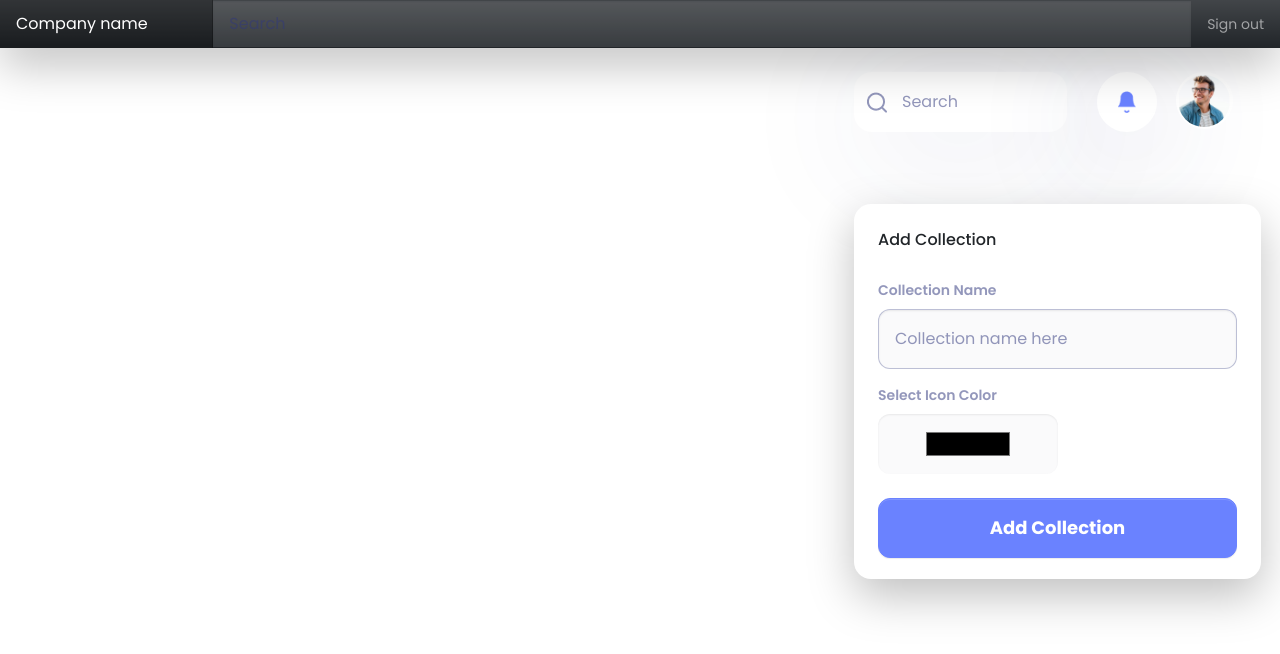
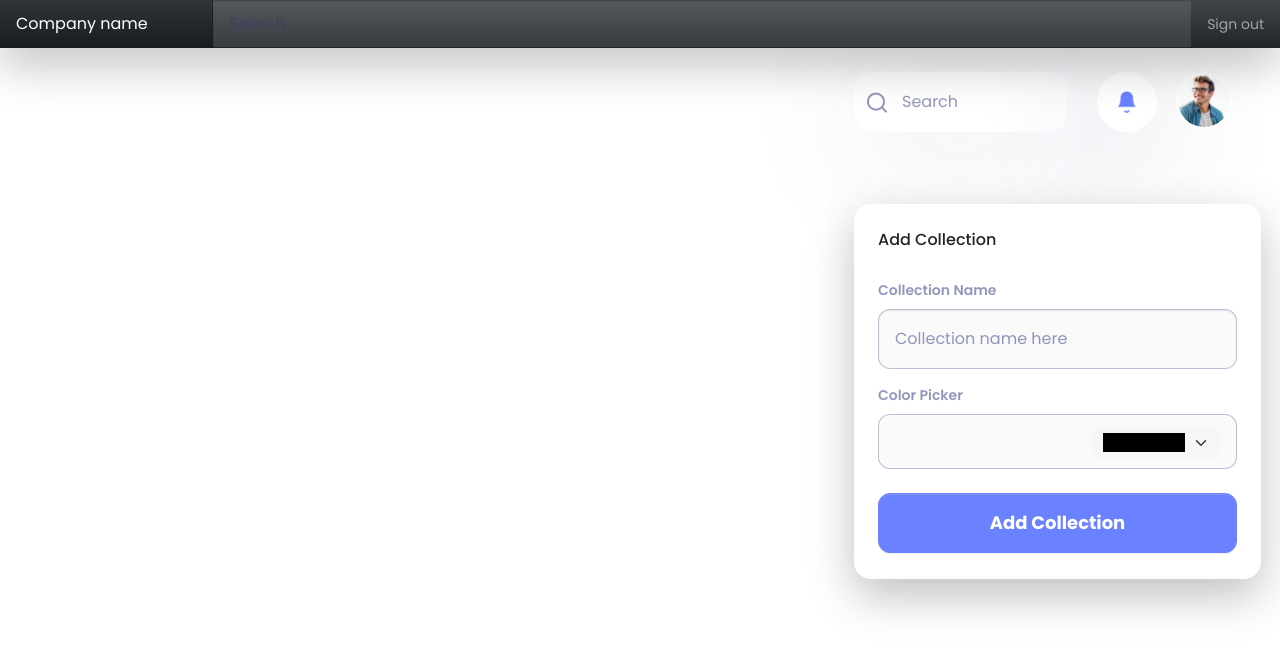
Before and after one commit to kavindu25/frontend-training-avantrio, a React (Create React App) app in the folder webapp/: page /app in a window 1280 px wide. Shown: the top 654 px of the page. Built offline with nearby package versions, Linux system fonts and the light colour scheme.

Commit message:
fix: fixed color selector

```diff
--- a/webapp/src/components/cards/AddCollectionCard.jsx
+++ b/webapp/src/components/cards/AddCollectionCard.jsx
@@ -1,5 +1,5 @@
 import React from "react";
-import { Form, SubmitButton, TextField } from "../forms";
+import { Form, SubmitButton, TextField, ColorPicker } from "../forms";
 import "./card.scss";
 
 export default function AddCollectionCard() {
@@ -19,13 +19,7 @@ export default function AddCollectionCard() {
             />
           </div>
           <div className="py-2">
-            <TextField
-              name="color"
-              label="Select Icon Color"
-              placeholder={"Select a colour"}
-              type="color"
-              inputClass="form-control-lg px-5"
-            />
+            <ColorPicker />
           </div>
           <div className="py-3">
             <SubmitButton size={"lg"} name={"Add Collection"} />
--- a/webapp/src/components/forms/ColorPicker.jsx
+++ b/webapp/src/components/forms/ColorPicker.jsx
@@ -1,15 +1,25 @@
 import React from "react";
 import { useField } from "formik";
 
-export default function ColorPicker(name) {
+export default function ColorPicker() {
   return (
-    <div>
-      <label>Color Picker</label>
-      <input
-        className="form-control"
-        placeholder="selec a color..."
-        type={"color"}
-      ></input>
+    <div className="color-picker">
+      <p className="para2 color-picker-label mb-2">Color Picker</p>
+      <div className="color-picker-input-wrapper">
+        <input
+          type="color"
+          className="form-select color-selector"
+          list="colors"
+        />
+        <datalist id="colors">
+          <option>#BC45A2</option>
+          <option>#E16347</option>
+          <option>#52A944</option>
+          <option>#FFF8B9</option>
+          <option>#5698B5</option>
+          <option>#B9BCFF</option>
+        </datalist>
+      </div>
     </div>
   );
 }
--- a/webapp/src/components/forms/index.js
+++ b/webapp/src/components/forms/index.js
@@ -6,3 +6,4 @@ export { default as SearchableSelect } from "./SearchableSelect";
 export { default as Select } from "./Select";
 export { default as SubmitButton } from "./SubmitButton";
 export { default as TextField } from "./TextField";
+export { default as ColorPicker } from "./ColorPicker";
--- a/webapp/src/custom.scss
+++ b/webapp/src/custom.scss
@@ -162,6 +162,35 @@ input[type="color"] {
   border: none;
 }
 
+// color picker
+.color-picker {
+  .color-picker-label {
+    color:#30387D85;
+    font-weight: 600;
+
+  }
+
+  .color-picker-input-wrapper {
+    position: relative;
+    width: 359px;
+    height: 55px;
+    background: rgba(226, 226, 230, 0.18);
+    border: 1px solid rgba(48, 56, 125, 0.32);
+    border-radius: 12px;
+
+    .color-selector{
+      position: absolute;
+      top: 12px;
+      right: 15px;
+      width: 130px;
+      height: 31px;
+      box-shadow: none;
+
+    }
+  }
+}
+
+
 //icons
 
 .icon-type-1 {
@@ -292,8 +321,8 @@ input[type="color"] {
 
   .dot-menu {
     border: none;
-    background-color: #FFFFFF;
-    color: #D1D1D1;
+    background-color: #ffffff;
+    color: #d1d1d1;
     top: 3px;
     right: 15px;
   }
@@ -308,7 +337,7 @@ input[type="color"] {
 // collection-grid
 .collection-grid {
   .collection-grid-title {
-    color: #30387DB0;
+    color: #30387db0;
   }
 
   .horizontal-line {
@@ -372,8 +401,8 @@ input[type="color"] {
 
   .dot-menu {
     border: none;
-    background-color: #FFFFFF;
-    color: #D1D1D1;
+    background-color: #ffffff;
+    color: #d1d1d1;
     top: 28px;
     right: 80px;
   }
@@ -395,7 +424,6 @@ input[type="color"] {
       width: 210px;
     }
   }
-
 }
 
 //modals
--- a/webapp/src/variables.scss
+++ b/webapp/src/variables.scss
@@ -58,6 +58,9 @@ $input-padding-y-lg: 1.125rem;
 $input-font-size-lg: 1rem;
 $input-border-radius-lg: 12px;
 
+// form select
+
+
 // box shadow
 $box-shadow: 0px 17px 46px rgba(0, 0, 0, 0.25);
 $box-shadow-sm: 0px 12.388px 95.8008px rgba(48, 56, 125, 0.12);
```
